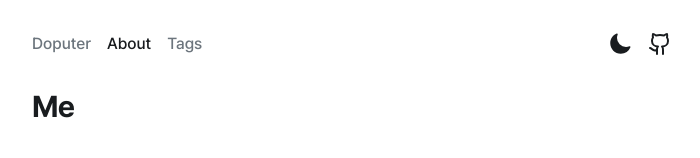
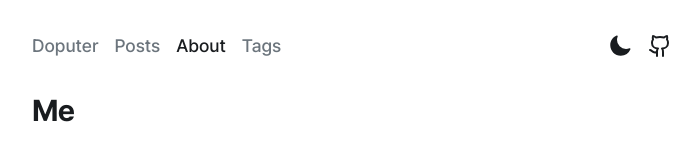
Before and after one commit to doputer/doputer.github.io, a Next.js app: page /about in a window 1280 px wide. Shown: the top 158 px of the page, without its empty margins (288-988 px from the left). Built offline with nearby package versions, Linux system fonts and the light colour scheme.

Commit message:
feat: 페이지 재조정

```diff
--- a/src/app/(posts)/page.tsx
+++ b/src/app/(posts)/page.tsx
@@ -1,17 +1,22 @@
+import Link from 'next/link';
+
 import Counter from '@/components/Counter';
 import List from '@/components/List';
-import Pagination from '@/components/Pagination';
 import { getPosts } from '@/lib/MDX';
 
 const Page = async () => {
   const posts = await getPosts();
-  const slicedPosts = posts.slice(0, 10);
+  const slicedPosts = posts.slice(0, 5);
 
   return (
     <>
-      <Counter count={posts.length} />
+      <Counter label="Latest" count={slicedPosts.length} />
       <List posts={slicedPosts} />
-      <Pagination totalCount={posts.length} />
+      <div className="text-right text-lg">
+        <Link href={'/pages/1'} className="text-secondary">
+          All Posts →
+        </Link>
+      </div>
     </>
   );
 };
--- a/src/app/(posts)/pages/[page]/page.tsx
+++ b/src/app/(posts)/pages/[page]/page.tsx
@@ -18,7 +18,7 @@ const Page = async ({ params: { page } }: PageProps) => {
 
   return (
     <>
-      <Counter count={posts.length} />
+      <Counter label={`Page ${page}`} count={slicedPosts.length} />
       <List posts={slicedPosts} />
       <Pagination totalCount={posts.length} currentPage={+page} />
     </>
--- a/src/components/Counter/index.tsx
+++ b/src/components/Counter/index.tsx
@@ -1,9 +1,9 @@
 interface CounterProps {
-  label?: string;
+  label: string;
   count?: number;
 }
 
-const Counter = ({ label = 'all', count }: CounterProps) => {
+const Counter = ({ label, count }: CounterProps) => {
   return (
     <div className="text-2xl font-bold capitalize tracking-tight md:text-3xl">
       {label}
--- a/src/components/Header/GNB.tsx
+++ b/src/components/Header/GNB.tsx
@@ -15,16 +15,26 @@ const linkClasses = (enable: boolean) => clsx('capitalize hover:text', { text: e
 
 const GNB = ({ links }: GNBProps) => {
   const pathname = usePathname();
-  const [link, ...restLinks] = links;
+  const [homeLink, postLink, ...restLinks] = links;
 
   return (
-    <nav className="flex gap-4 font-medium text md:text-muted">
+    <nav className="flex gap-4 text-lg font-medium text md:text-muted">
       <Link
-        key={link.name}
-        href={link.href}
-        className={linkClasses(restLinks.every(({ href }) => href !== pathname))}
+        key={homeLink.name}
+        href={homeLink.href}
+        className={linkClasses(homeLink.href === pathname)}
       >
-        {link.name}
+        {homeLink.name}
+      </Link>
+      <Link
+        key={postLink.name}
+        href={postLink.href}
+        className={clsx(
+          'hidden md:block',
+          linkClasses([homeLink, ...restLinks].every(({ href }) => href !== pathname))
+        )}
+      >
+        {postLink.name}
       </Link>
       {restLinks.map(({ name, href }) => (
         <Link
--- a/src/components/Header/Menu.tsx
+++ b/src/components/Header/Menu.tsx
@@ -41,10 +41,7 @@ const Menu = ({ links }: MenuProps) => {
           <ul>
             {restLinks.map(({ name, href }) => (
               <li key={name} onClick={toggleMenu}>
-                <Link
-                  href={href}
-                  className="block size-full px-6 py-2 text-sm font-light capitalize"
-                >
+                <Link href={href} className="block size-full px-6 py-2 font-light capitalize">
                   {name}
                 </Link>
               </li>
--- a/src/components/Header/index.tsx
+++ b/src/components/Header/index.tsx
@@ -8,6 +8,7 @@ export type Nav = { name: string; href: string };
 
 const navList = [
   { name: config.name, href: '/' },
+  { name: 'posts', href: '/pages/1' },
   { name: 'about', href: '/about' },
   { name: 'tags', href: '/tags' },
 ] satisfies Nav[];
--- a/src/components/List/index.tsx
+++ b/src/components/List/index.tsx
@@ -21,20 +21,20 @@ const List = ({ posts }: ListProps) => {
             </div>
             <div className="flex-1">
               <div className="flex items-baseline justify-between gap-2 md:justify-normal">
-                <Link href={`/${slug}`} className="break-keep text-base font-medium md:text-2xl">
+                <Link href={`/${slug}`} className="break-keep text-lg font-medium md:text-xl">
                   <span className="mr-2 md:hidden">{frontmatter.emoji}</span>
                   {frontmatter.title}
                 </Link>
-                <time className="text-xs font-light md:text-sm">{frontmatter.date}</time>
+                <time className="text-sm font-light">{frontmatter.date}</time>
               </div>
-              <div className="space-x-2 text-xs uppercase text-secondary md:text-sm">
+              <div className="mb-2 mt-1 space-x-2 text-sm uppercase text-secondary">
                 {frontmatter.tags.map((tag) => (
                   <Link key={tag} href={`/tags/${encode(tag)}`}>
                     {tag}
                   </Link>
                 ))}
               </div>
-              <div className="mt-2 text-sm text-muted md:text-base">{frontmatter.description}</div>
+              <div className="text-muted">{frontmatter.description}</div>
             </div>
           </div>
         </div>
```
